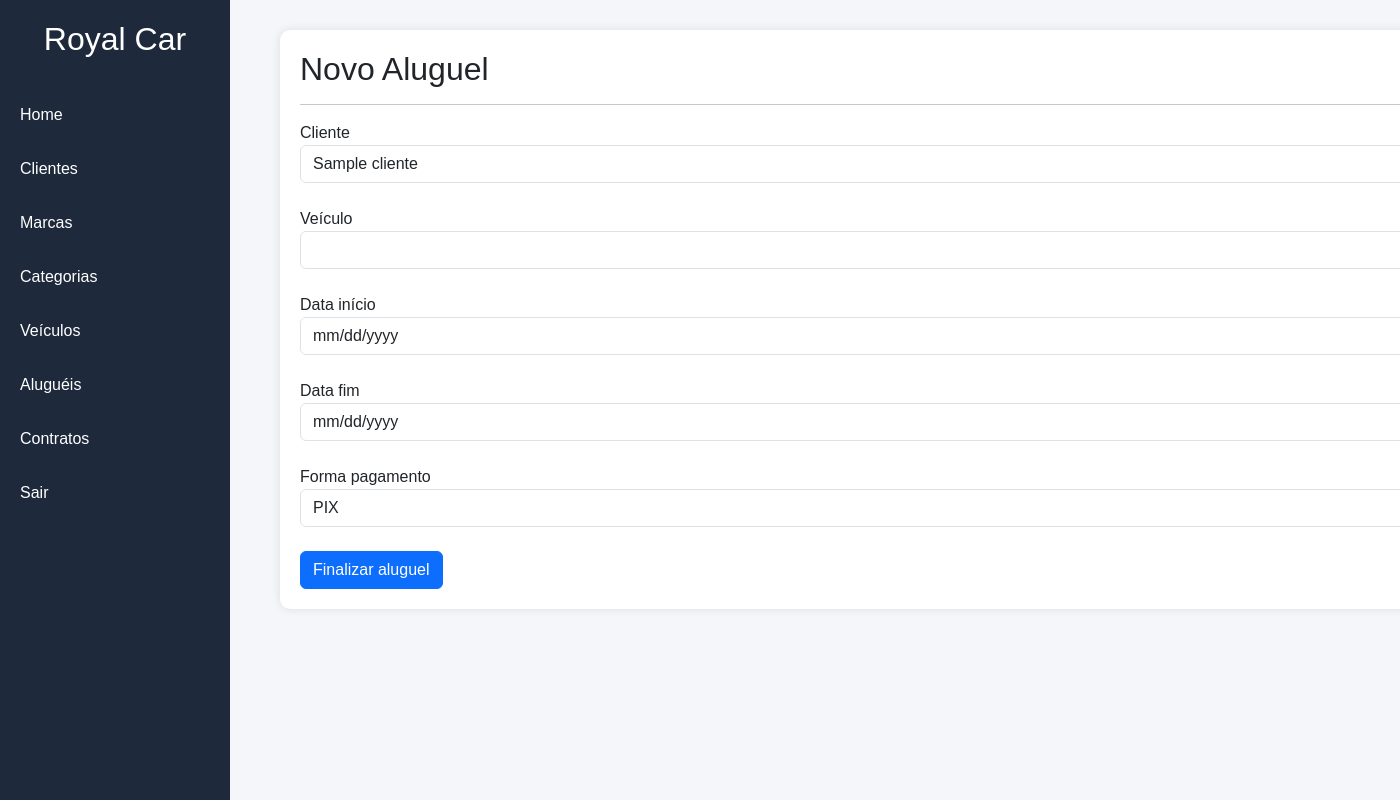
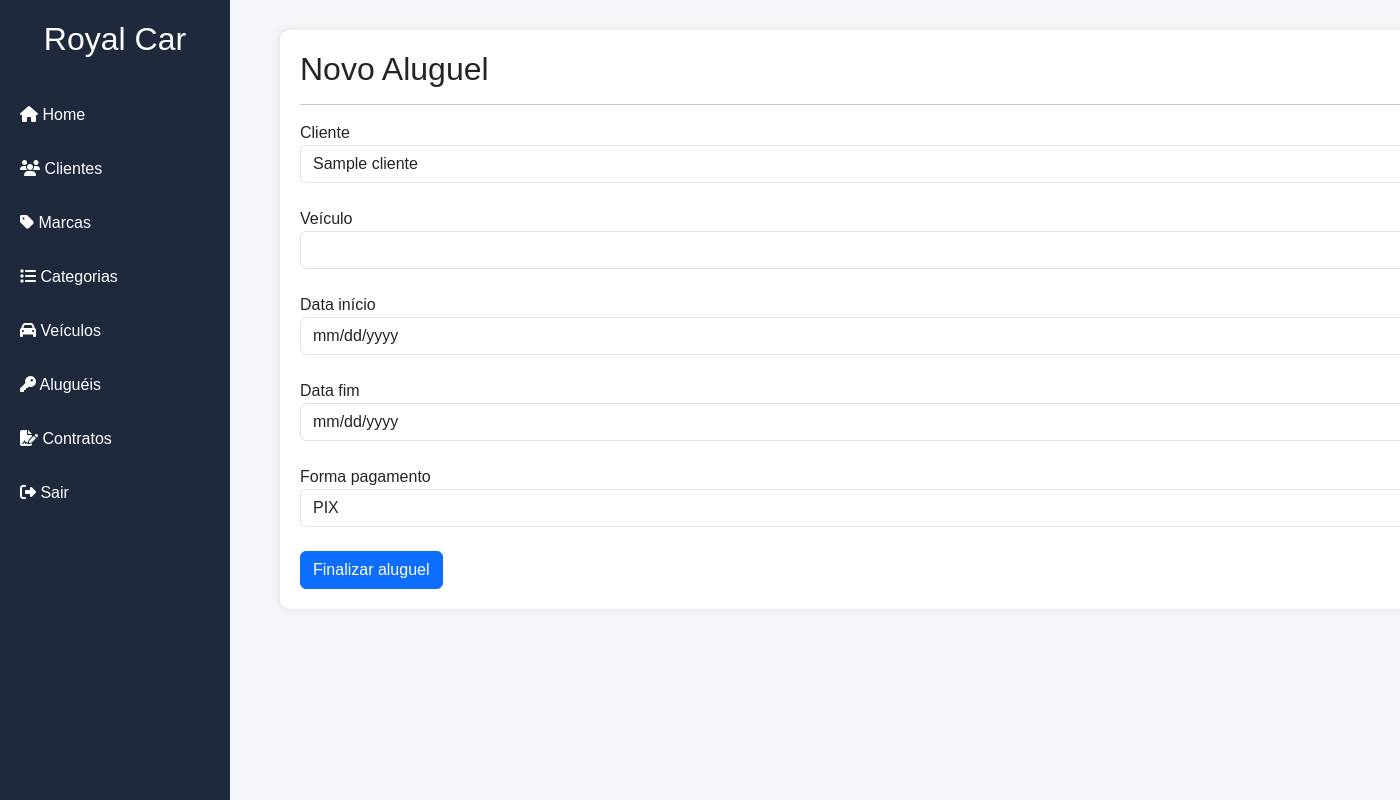
Before and after one commit to jamilymonteiro/locadora_veiculos, a PHP site: page /aluguel/cadastrarAluguel.php in a window 1400 px wide; the page is wider, and only the part inside the window is pictured. Run offline with PHP 8.4, Linux system fonts and the light colour scheme; tables that the repository leaves empty or names only in its code hold one stand-in row (values such as "Sample post"); lists and menus that the app fills with data are empty.

Commit message:
feat/ icones

```diff
--- a/includes/header.php
+++ b/includes/header.php
@@ -16,6 +16,10 @@
 
     <link
     rel="stylesheet"
+    href="https://cdnjs.cloudflare.com/ajax/libs/font-awesome/6.4.0/css/all.min.css">
+
+    <link
+    rel="stylesheet"
     href="/locadora_veiculos/assets/css/style.css">
 
 </head>
--- a/includes/menuAdmin.php
+++ b/includes/menuAdmin.php
@@ -3,35 +3,35 @@
     <h2 class="logo_titulo">Royal Car</h2>
 
     <a href="/locadora_veiculos/admin.php">
-        Home
+        <i class="fas fa-house"></i> Home
     </a>
 
     <a href="/locadora_veiculos/cliente/listarCliente.php">
-        Clientes
+        <i class="fas fa-users"></i> Clientes
     </a>
 
     <a href="/locadora_veiculos/marca/listarMarca.php">
-        Marcas
+        <i class="fas fa-tag"></i> Marcas
     </a>
 
     <a href="/locadora_veiculos/categoria/listarCategoria.php">
-        Categorias
+        <i class="fas fa-list"></i> Categorias
     </a>
 
     <a href="/locadora_veiculos/veiculo/listarVeiculo.php">
-        Veículos
+        <i class="fas fa-car"></i> Veículos
     </a>
 
     <a href="/locadora_veiculos/aluguel/listarAluguel.php">
-        Aluguéis
+        <i class="fas fa-key"></i> Aluguéis
     </a>
 
     <a href="/locadora_veiculos/contrato/listarContrato.php">
-        Contratos
+        <i class="fas fa-file-signature"></i> Contratos
     </a>
 
     <a href="/locadora_veiculos/index.php">
-        Sair
+        <i class="fas fa-sign-out-alt"></i> Sair
     </a>
 
 </div>
```
Also changed, not shown: includes/menu.php (+5 -5 lines).
